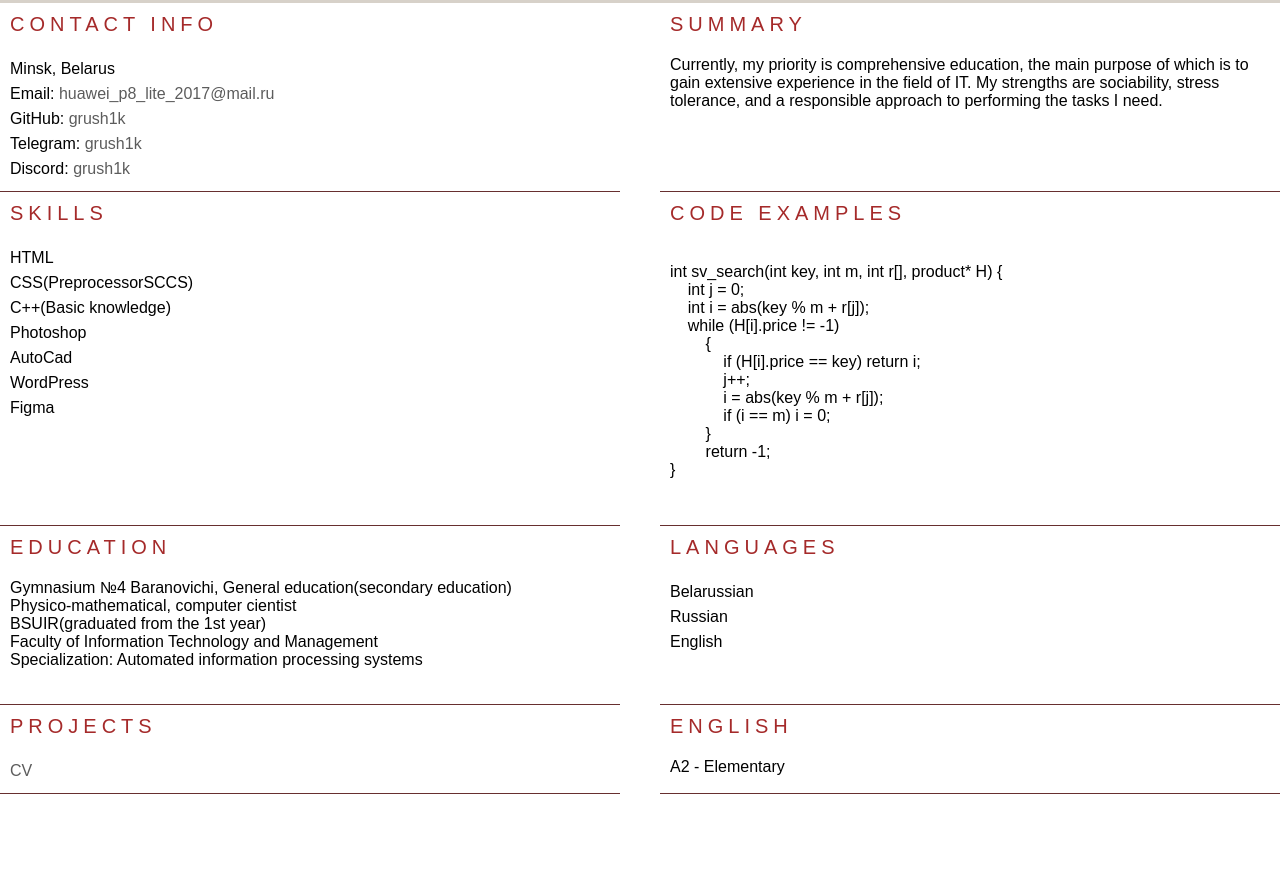
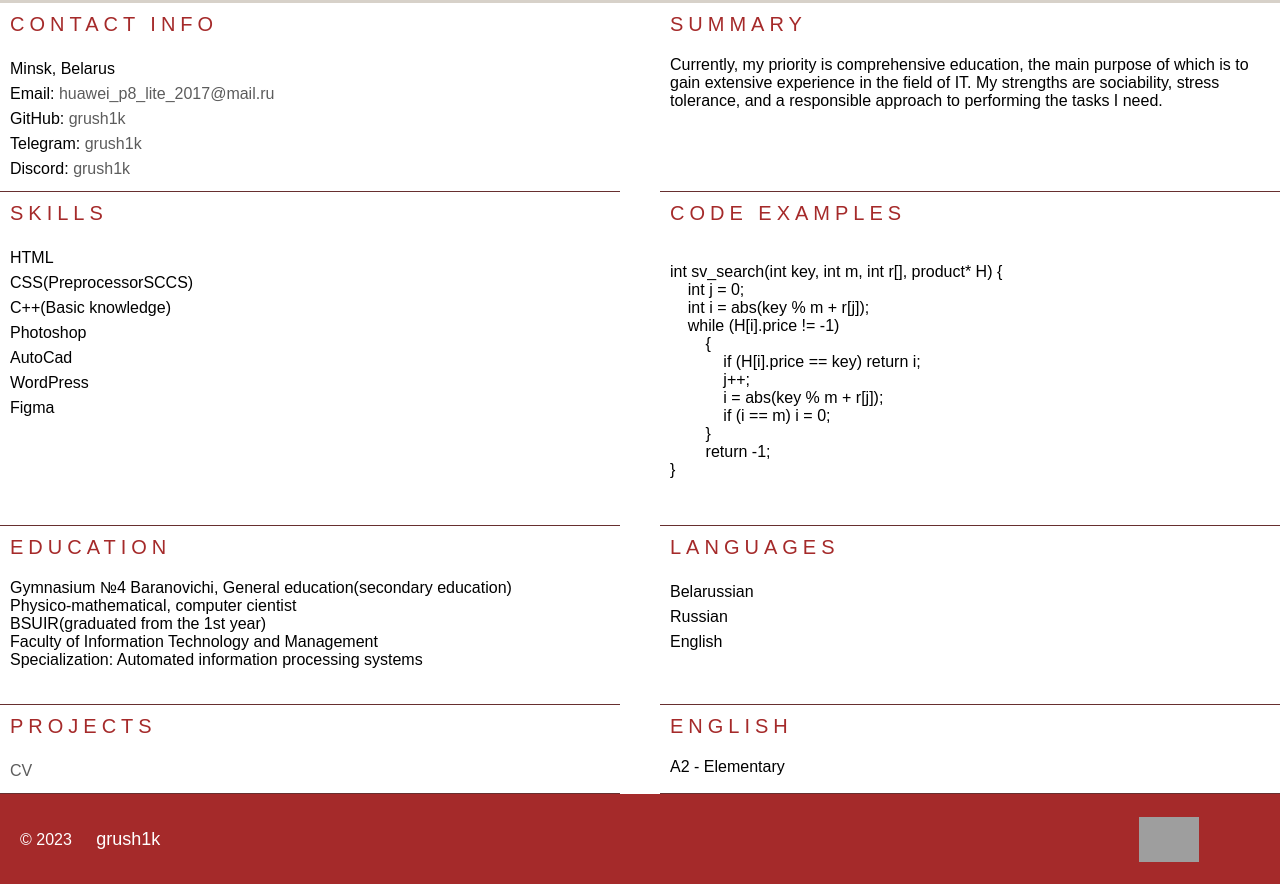
Before and after one commit to grush1k/rsschool-cv, a plain HTML site: page index.html in a window 1280 px wide. Shown: the part 327-1211 px from the top of the page. Before the commit the page ends 1121 px from the top, so only its background shows below. Drawn offline with Linux system fonts and the light colour scheme; grey boxes are pictures that could not be loaded.

Commit message:
docs: create footer used css

```diff
--- a/index.html
+++ b/index.html
@@ -110,8 +110,17 @@ int sv_search(int key, int m, int r[], product* H) {
                 <h2 class="section-title">English</h2>
                 <p>A2 - Elementary</p>
             </section>
-
         </div>
     </main>
+
+    <footer class="footer">
+        <div class="container footer-container">
+            <div>
+                &copy; 2023
+                <a href="https://github.com/grush1k" class="github-link">grush1k</a>
+            </div>
+            <a href="https://rs.school/js/" class="rss"></a>
+        </div>
+    </footer>
 </body>
 </html>
--- a/style.css
+++ b/style.css
@@ -155,3 +155,30 @@ header nav ul li a:hover {
     padding-bottom: 35px;
     border-bottom: 1px solid #672f2f;
 }
+
+.footer {
+    background-color: brown;
+    padding: 20px;
+}
+
+.footer-container {
+    display: flex;
+    justify-content: space-between;
+    align-items: center;
+    margin: 0 auto;
+    color: #fff;
+}
+
+.rss {
+    width: 121px;
+    height: 45px;
+    background-image: url(https://rs.school/images/rs_school_js.svg);
+    background-size: contain;
+    background-repeat: no-repeat;
+}
+
+.github-link {
+    margin-left: 20px;
+    font-size: 18px;
+    color: #fff;
+}
```
